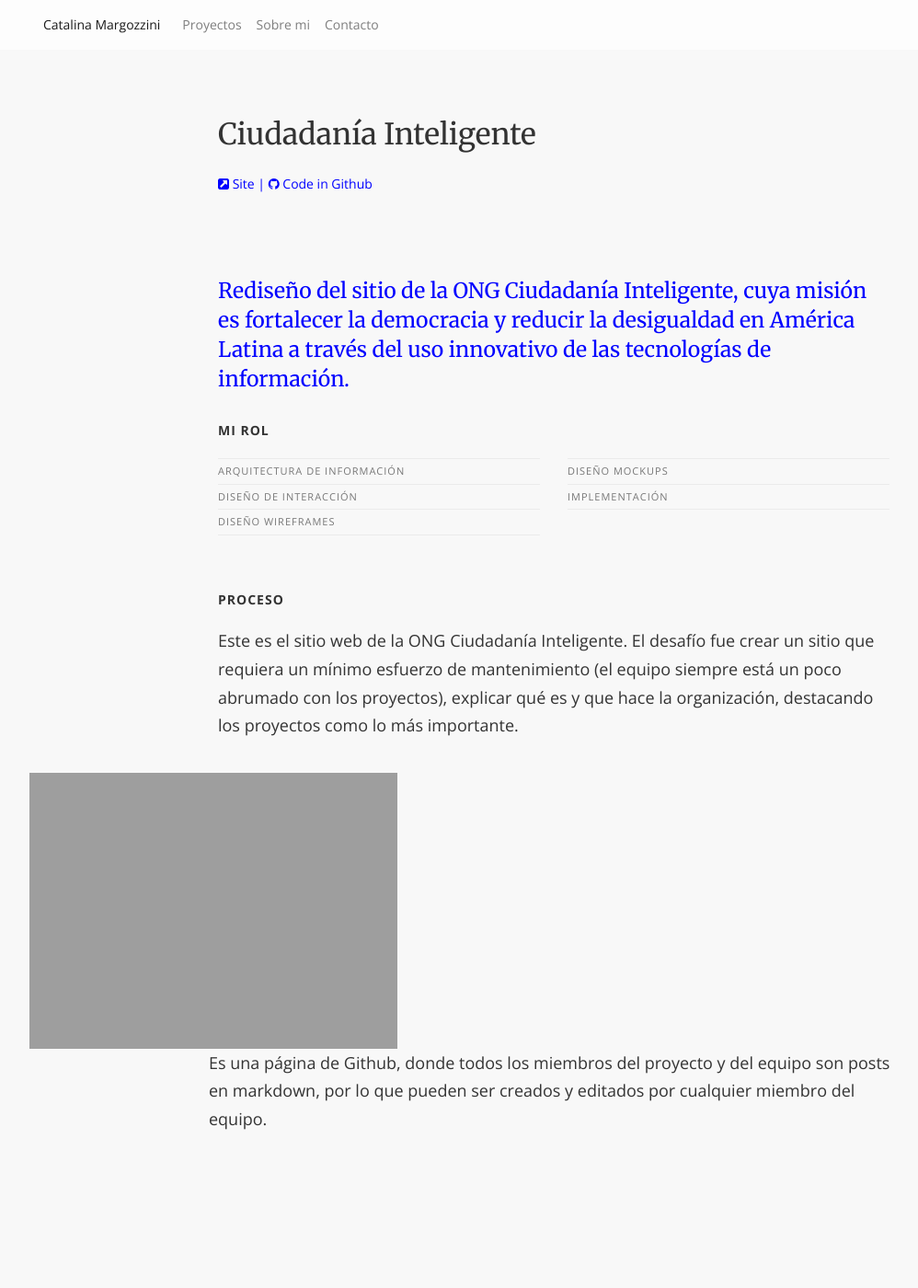
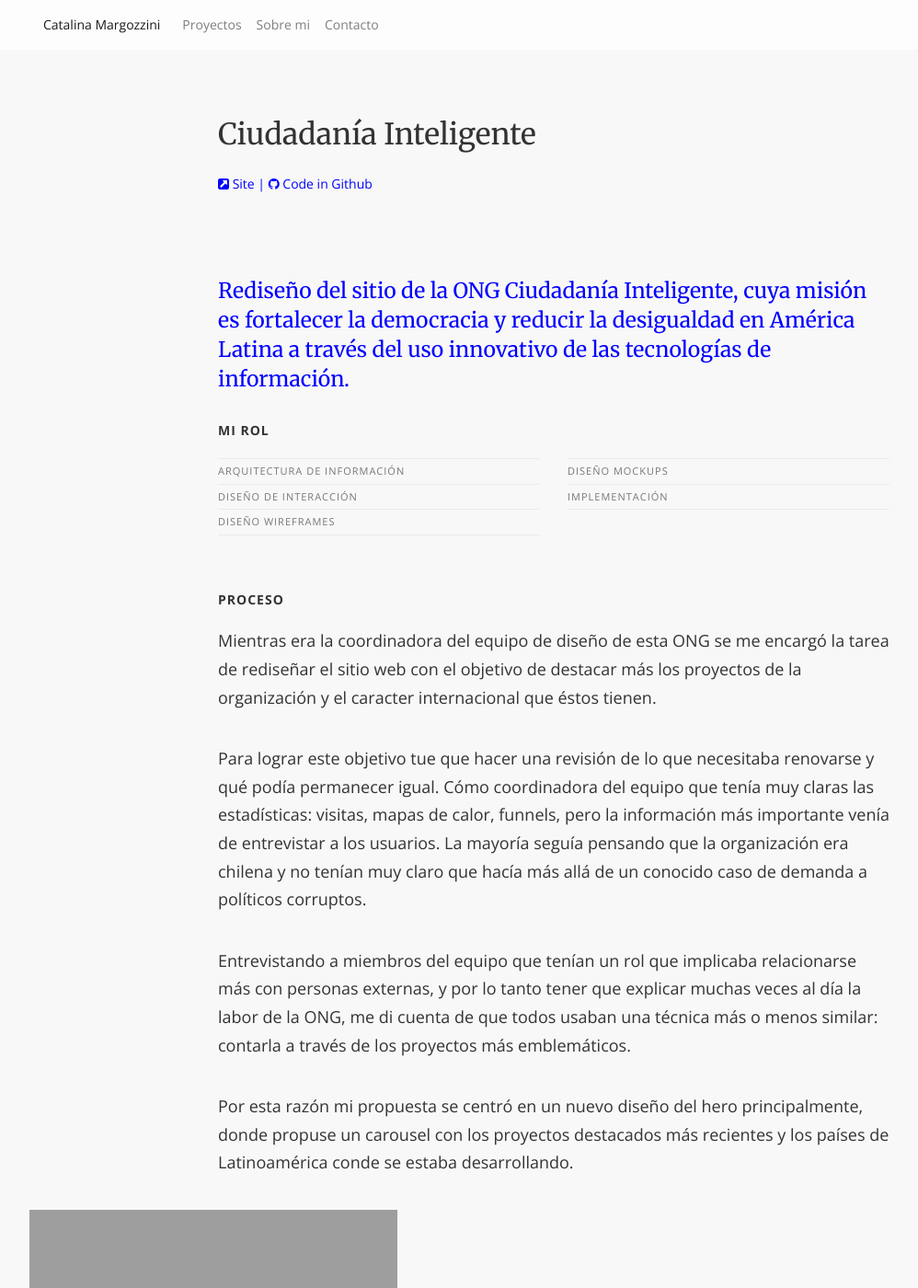
Before and after one commit to camargozzini/portafolio-camargozzini, a Jekyll site: the page built from _posts/2014-01-01-fci2019-es.html, in a window 1280 px wide and 1400 px high. Shown: the whole window at 92% size, without its empty margins (38-1036 px from the left). Built offline with Jekyll 4.4.1, drawn with Linux system fonts in a browser that asks for light colours; nearby versions of some CDN libraries.

Commit message:
Descripci'n proyecto fci

```diff
--- a/_posts/2014-01-01-fci2019-es.html
+++ b/_posts/2014-01-01-fci2019-es.html
@@ -33,7 +33,10 @@
     </div>
     <!-- End Project Detail -->
     <h4 class="font-alt mt-0 mb-20">Proceso</h4>
-    <p>Este es el sitio web de la ONG Ciudadanía Inteligente. El desafío fue crear un sitio que requiera un mínimo esfuerzo de mantenimiento (el equipo siempre está un poco abrumado con los proyectos), explicar qué es y que hace la organización, destacando los proyectos como lo más importante.</p>
+    <p>Mientras era la coordinadora del equipo de diseño de esta ONG se me encargó la tarea de rediseñar el sitio web con el objetivo de destacar más los proyectos de la organización y el caracter internacional que éstos tienen.</p>
+    <p>Para lograr este objetivo tue que hacer una revisión de lo que necesitaba renovarse y qué podía permanecer igual. Cómo coordinadora del equipo que tenía muy claras las estadísticas: visitas, mapas de calor, funnels, pero la información más importante venía de entrevistar a los usuarios. La mayoría seguía pensando que la organización era chilena y no tenían muy claro que hacía más allá de un conocido caso de demanda a políticos corruptos.</p>
+    <p>Entrevistando a miembros del equipo que tenían un rol que implicaba relacionarse más con personas externas, y por lo tanto tener que explicar muchas veces al día la labor de la ONG, me di cuenta de que todos usaban una técnica más o menos similar: contarla a través de los proyectos más emblemáticos.</p>
+    <p>Por esta razón mi propuesta se centró en un nuevo diseño del hero principalmente, donde propuse un carousel con los proyectos destacados más recientes y los países de Latinoamérica conde se estaba desarrollando.</p>
 </div>
 
 <div class="item"><img alt="" src="{{ site.baseurl }}img/portfolio/fci/02.png" class="img-responsive"></div>
```
Also changed, not shown: img/portfolio/fci/heatmap-3080782-click-desktop.jpg (added).
